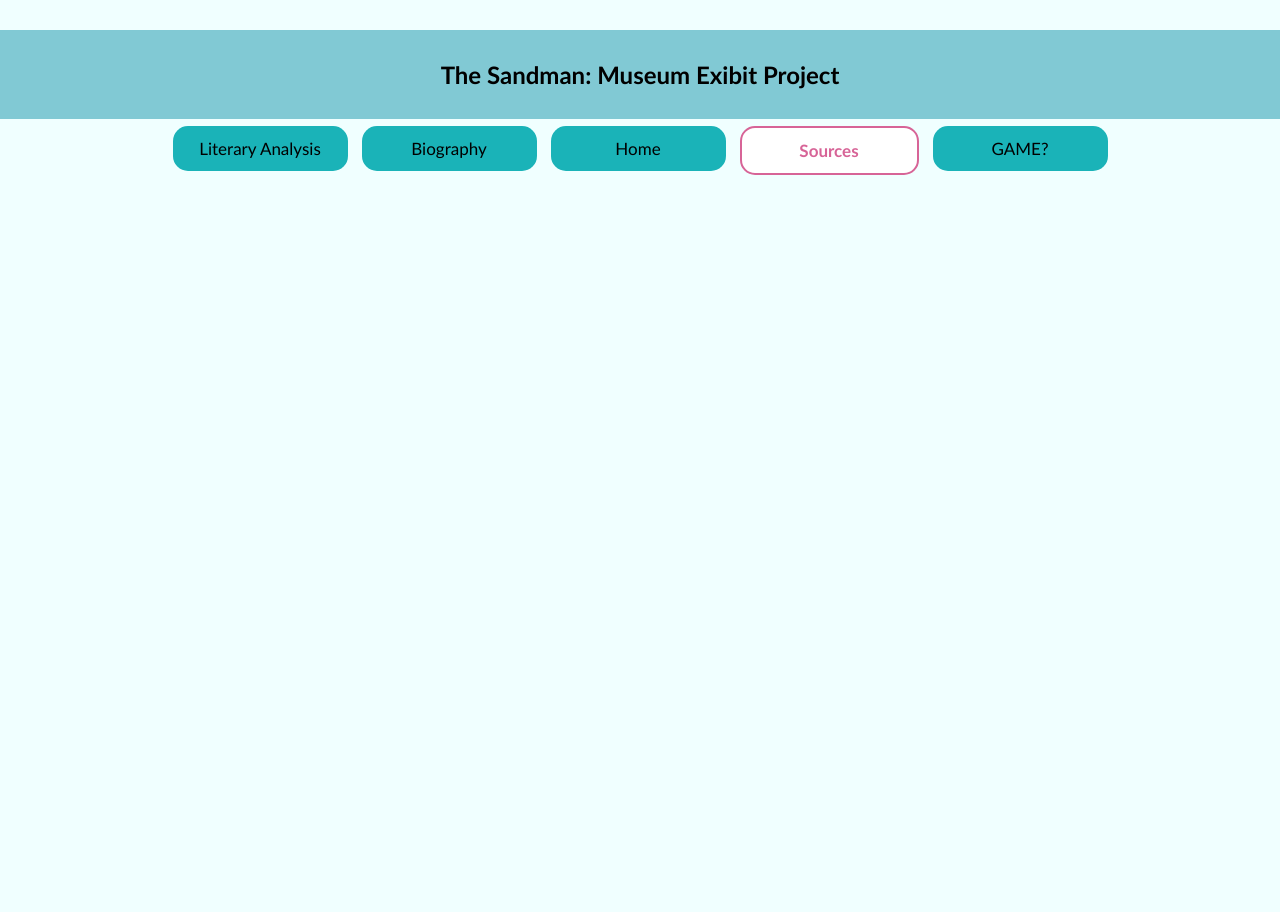
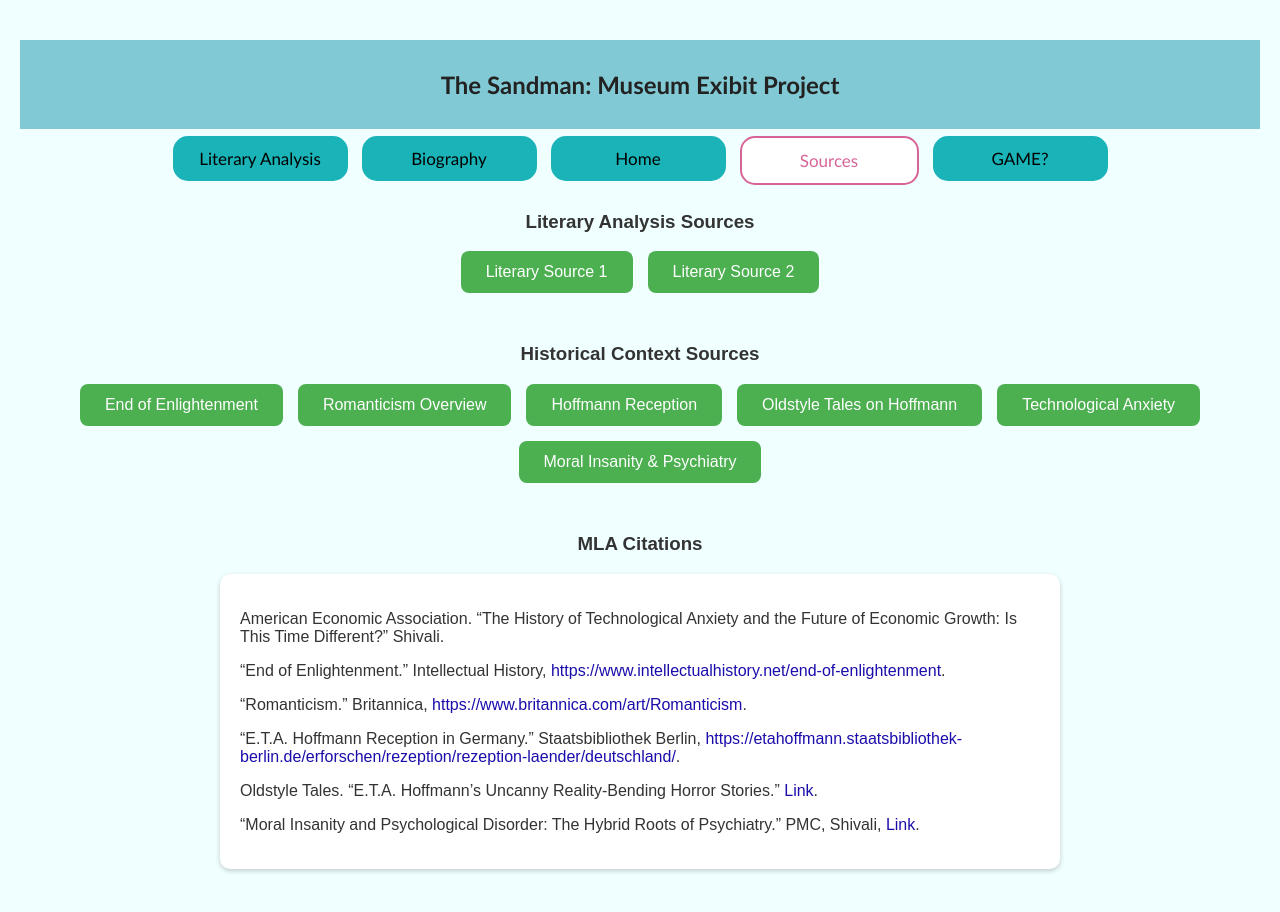
Before and after one commit to ShivaliSarvaiya/History_Project, a plain HTML site: page sources.html in a window 1280 px wide. Before the commit the page ends 800 px from the top, so only its background shows below. Drawn offline with Linux system fonts and the light colour scheme; a web font is replaced by a local one.

Commit message:
editied a lotta changes gangy

```diff
--- a/css/style.css
+++ b/css/style.css
@@ -32,7 +32,7 @@ body {
 .navbar a.active {
     border: 2px solid #D76497;
     border-radius: 15px;
-    font-weight: bold;
+    font-weight: normal;
     background-color: #fff;
     color: #D76497;
 }
@@ -83,7 +83,7 @@ body {
     left: 0;
     bottom: 0;
     width: 100%;
-    background-color: #f8ffa8;
+    background-color: #684b5b;
     color: black;
     text-align: center;
     font-weight: bold;
--- a/sources.html
+++ b/sources.html
@@ -1,15 +1,70 @@
 <!DOCTYPE html>
 <html lang="en">
-
 <head>
     <meta charset="UTF-8">
     <meta name="viewport" content="width=device-width, initial-scale=1.0">
     <title>Sources</title>
     <link rel="stylesheet" href="css/style.css">
     <link rel="stylesheet" href="https://use.typekit.net/jmc4tfq.css">
+
+    <style>
+        body {
+            font-family: Arial, sans-serif;
+            background-color: azure;
+            margin: 0;
+            padding: 40px 20px;
+            color: #333;
+            text-align: center;
+        }
+        h1, h2 {
+            color: #222;
+        }
+        section {
+            margin-bottom: 50px;
+        }
+        .buttons {
+            display: flex;
+            flex-wrap: wrap;
+            justify-content: center;
+            gap: 15px;
+            margin-bottom: 30px;
+        }
+        button {
+            background-color: #4CAF50;
+            color: white;
+            border: none;
+            padding: 12px 25px;
+            border-radius: 8px;
+            cursor: pointer;
+            font-size: 16px;
+            transition: background-color 0.3s ease;
+        }
+        button:hover {
+            background-color: #45a049;
+        }
+        .citations {
+            background-color: #fff;
+            padding: 20px;
+            border-radius: 10px;
+            display: inline-block;
+            text-align: left;
+            max-width: 800px;
+            box-shadow: 0 2px 5px rgba(0,0,0,0.2);
+        }
+        .citations p {
+            margin-bottom: 15px;
+        }
+        a {
+            color: #1a0dab;
+            text-decoration: none;
+        }
+        a:hover {
+            text-decoration: underline;
+        }
+    </style>
 </head>
+<body>
 
-<body>
     <h2 style="text-align: center;">The Sandman: Museum Exibit Project</h2>
     <ul class="navbar">
         <li><a href="literary_analysis.html">Literary Analysis</a></li>
@@ -19,6 +74,41 @@
         <li><a href="game.html">GAME?</a></li>
 
     </ul>
+
+
+    <!-- Literary Analysis Section -->
+    <section>
+        <h3>Literary Analysis Sources</h3>
+        <div class="buttons">
+            <button onclick="window.open('https://example.com/literary1', '_blank')">Literary Source 1</button>
+            <button onclick="window.open('https://example.com/literary2', '_blank')">Literary Source 2</button>
+        </div>
+    </section>
+
+    <!-- Historical Context Section -->
+    <section>
+        <h3>Historical Context Sources</h3>
+        <div class="buttons">
+            <button onclick="window.open('https://www.intellectualhistory.net/end-of-enlightenment', '_blank')">End of Enlightenment</button>
+            <button onclick="window.open('https://www.britannica.com/art/Romanticism', '_blank')">Romanticism Overview</button>
+            <button onclick="window.open('https://etahoffmann.staatsbibliothek-berlin.de/erforschen/rezeption/rezeption-laender/deutschland/', '_blank')">Hoffmann Reception</button>
+            <button onclick="window.open('https://www.oldstyletales.com/single-post/2019/01/08/e-t-a-hoffmanns-uncanny-reality-bending-horror-stories-oldstyle-tales-macabre-masters#:~:text=He%20was%20the%20godfather%20of%20modern%20horror%2C,filmmakers%20from%20Tim%20Burton%20and%20Christopher%20Nol', '_blank')">Oldstyle Tales on Hoffmann</button>
+            <button onclick="window.open('https://www.aeaweb.org/articles?id=10.1257/aer.102.3.1092', '_blank')">Technological Anxiety</button>
+            <button onclick="window.open('https://www.ncbi.nlm.nih.gov/pmc/articles/PMC1234567/', '_blank')">Moral Insanity & Psychiatry</button>
+        </div>
+    </section>
+
+    <!-- MLA Citations Section -->
+    <section>
+        <h3>MLA Citations</h3>
+        <div class="citations">
+            <p>American Economic Association. “The History of Technological Anxiety and the Future of Economic Growth: Is This Time Different?” Shivali.</p>
+            <p>“End of Enlightenment.” Intellectual History, <a href="https://www.intellectualhistory.net/end-of-enlightenment" target="_blank">https://www.intellectualhistory.net/end-of-enlightenment</a>.</p>
+            <p>“Romanticism.” Britannica, <a href="https://www.britannica.com/art/Romanticism" target="_blank">https://www.britannica.com/art/Romanticism</a>.</p>
+            <p>“E.T.A. Hoffmann Reception in Germany.” Staatsbibliothek Berlin, <a href="https://etahoffmann.staatsbibliothek-berlin.de/erforschen/rezeption/rezeption-laender/deutschland/" target="_blank">https://etahoffmann.staatsbibliothek-berlin.de/erforschen/rezeption/rezeption-laender/deutschland/</a>.</p>
+            <p>Oldstyle Tales. “E.T.A. Hoffmann’s Uncanny Reality-Bending Horror Stories.” <a href="https://www.oldstyletales.com/single-post/2019/01/08/e-t-a-hoffmanns-uncanny-reality-bending-horror-stories-oldstyle-tales-macabre-masters#:~:text=He%20was%20the%20godfather%20of%20modern%20horror%2C,filmmakers%20from%20Tim%20Burton%20and%20Christopher%20Nol" target="_blank">Link</a>.</p>
+            <p>“Moral Insanity and Psychological Disorder: The Hybrid Roots of Psychiatry.” PMC, Shivali, <a href="https://www.ncbi.nlm.nih.gov/pmc/articles/PMC1234567/" target="_blank">Link</a>.</p>
+        </div>
+    </section>
 </body>
-
 </html>
```
Also changed, not shown: biography.html (+3 -0 lines), index.html (+1 -1 lines), literary_analysis.html (+28 -6 lines), 1 other file.
